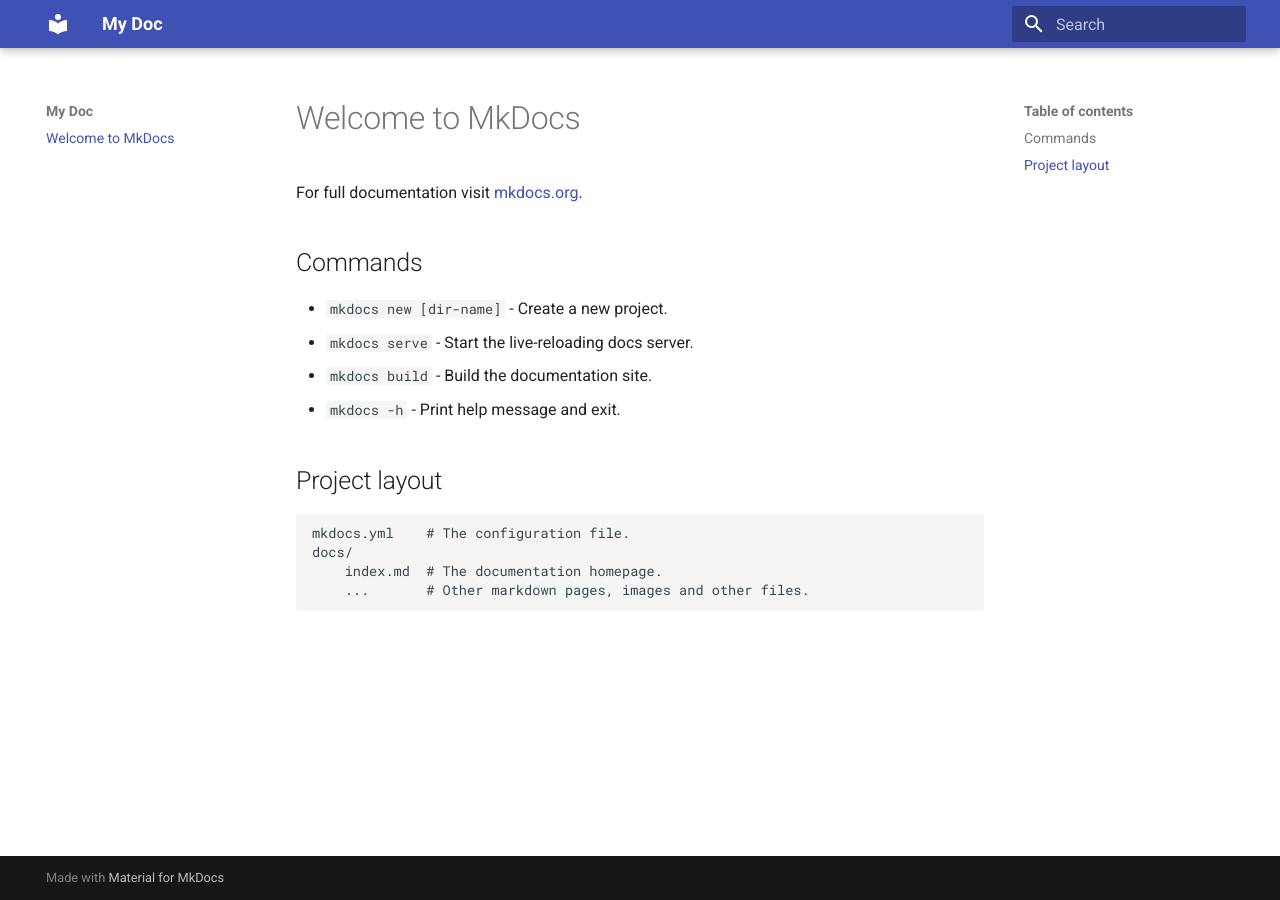
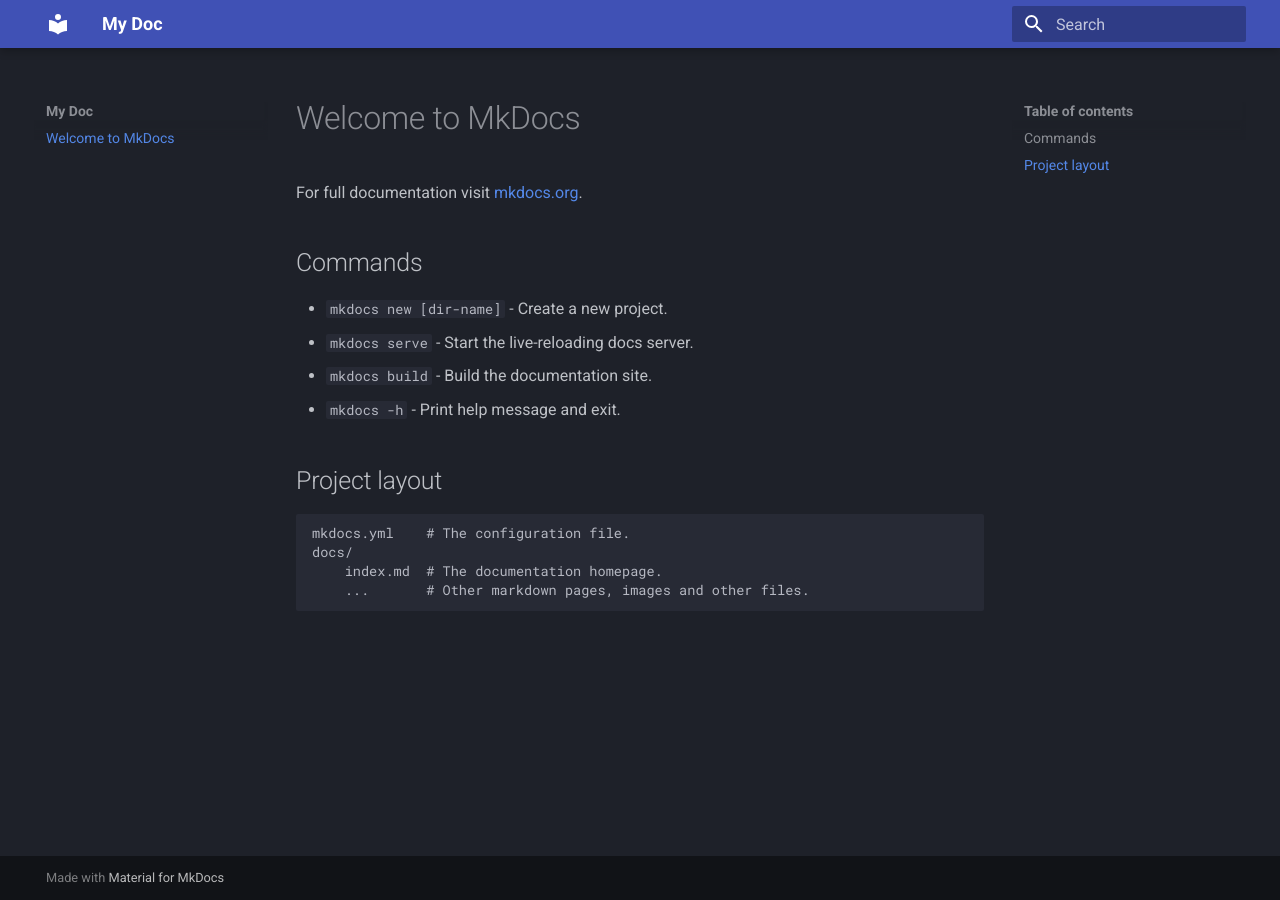
Before and after one commit to DarkSharpness/madoka, an MkDocs documentation site: the page built from docs/index.md, in a window 1280 px wide. Built offline with MkDocs 1.6.1 and Material for MkDocs 9.7.7, drawn with Linux system fonts in a browser that asks for light colours.

Commit message:
chore: add ci

```diff
--- a/mkdocs.yml
+++ b/mkdocs.yml
@@ -1,4 +1,7 @@
 site_name: My Doc
-site_url: https://darksharpness.github.io/test
+site_url: https://darksharpness.github.io/
+site_dir: site/test
 theme:
   name: material
+  palette:
+    scheme: slate
```
Also changed, not shown: 1 other file.
